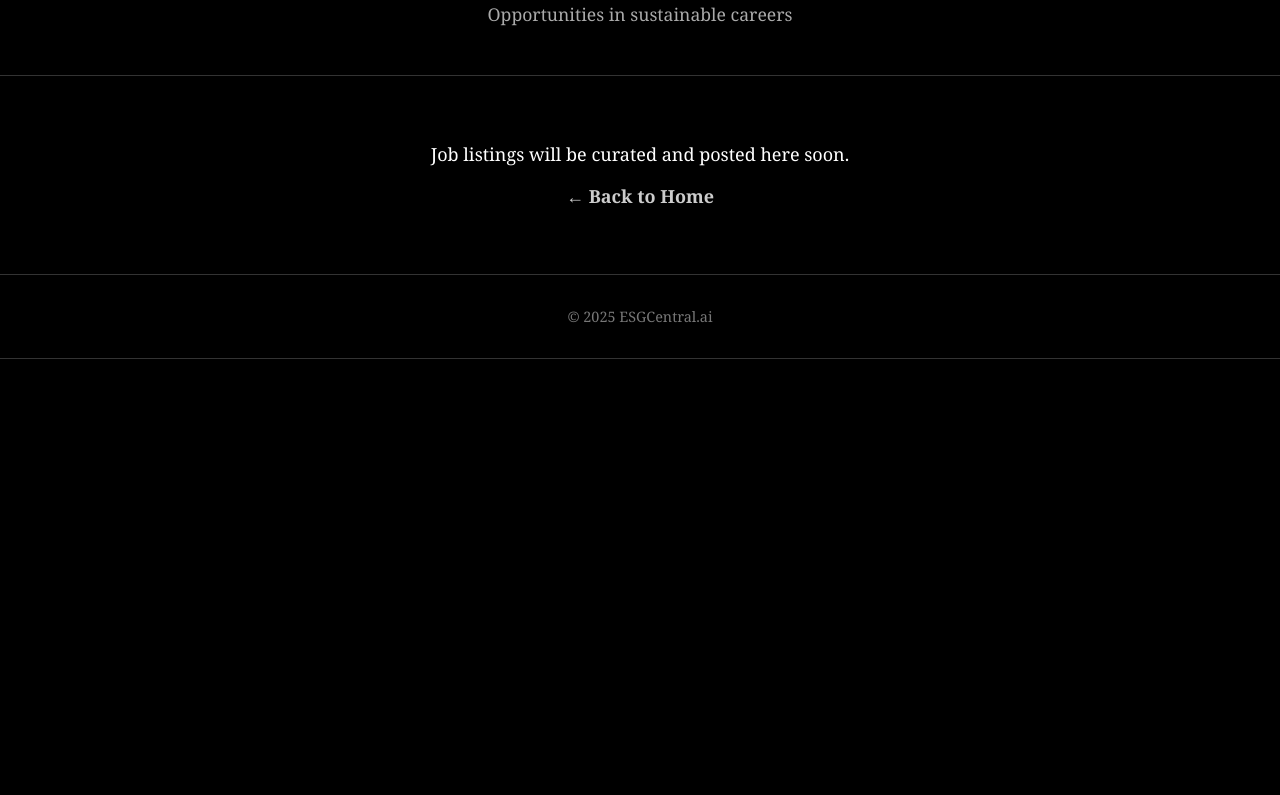
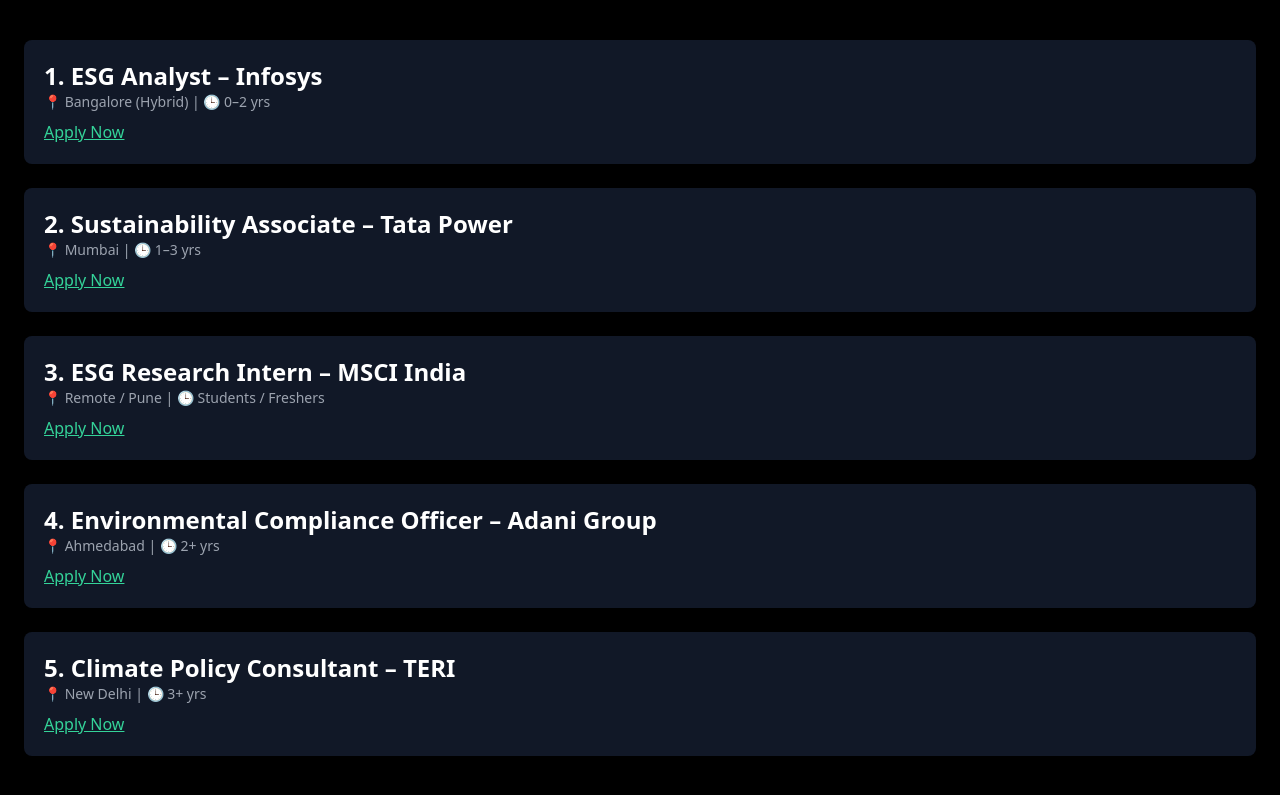
Before and after one commit to ESGCentral/esgcentral, a plain HTML site: page jobs.html in a window 1280 px wide. Shown: the part 100-895 px from the top of the page. Before the commit the page ends 800 px from the top, so only its background shows below. Drawn offline with nearby package versions, Linux system fonts and the light colour scheme.

Commit message:
Update jobs.html

```diff
--- a/jobs.html
+++ b/jobs.html
@@ -3,68 +3,53 @@
 <head>
   <meta charset="UTF-8" />
   <meta name="viewport" content="width=device-width, initial-scale=1.0"/>
-  <title>ESG Jobs - ESGCentral</title>
-  <style>
-    body {
-      margin: 0;
-      padding: 0;
-      background-color: #000;
-      color: #fff;
-      font-family: 'Georgia', serif;
-      font-size: 18px;
-    }
+  <title>ESG Jobs – ESGCentral</title>
+  <link href="https://cdn.jsdelivr.net/npm/tailwindcss@2.2.19/dist/tailwind.min.css" rel="stylesheet">
+</head>
+<body class="bg-black text-white font-sans p-6">
 
-    header, footer {
-      text-align: center;
-      padding: 2rem 1rem;
-      border-bottom: 1px solid #333;
-    }
-
-    header h1 {
-      margin: 0;
-      font-size: 2.4rem;
-    }
-
-    p.sub {
-      color: #aaa;
-      font-size: 1.1rem;
-    }
-
-    main {
-      text-align: center;
-      padding: 3rem 1rem;
-    }
-
-    a {
-      color: #ccc;
-      text-decoration: none;
-      font-weight: bold;
-    }
-
-    a:hover {
-      color: #fff;
-    }
-
-    footer {
-      border-top: 1px solid #333;
-      font-size: 0.9rem;
-      color: #777;
-    }
-  </style>
-</head>
-<body>
-  <header>
-    <h1>💼 ESG Jobs</h1>
-    <p class="sub">Opportunities in sustainable careers</p>
+  <header class="mb-10">
+    <h1 class="text-4xl font-bold text-green-400">🌱 ESG Jobs — Updated Weekly</h1>
+    <p class="text-lg text-gray-300 mt-2">Handpicked sustainability & ESG jobs you can apply for.</p>
   </header>
 
-  <main>
-    <p>Job listings will be curated and posted here soon.</p>
-    <p><a href="index.html">← Back to Home</a></p>
-  </main>
+  <section class="space-y-6">
 
-  <footer>
-    &copy; 2025 ESGCentral.ai
+    <div class="bg-gray-900 p-5 rounded-lg shadow-lg">
+      <h2 class="text-2xl font-semibold">1. ESG Analyst – Infosys</h2>
+      <p class="text-sm text-gray-400">📍 Bangalore (Hybrid) | 🕒 0–2 yrs</p>
+      <a href="https://career.infosys.com/jobdesc?jobReferenceCode=INF-ESG-ANALYST" class="text-green-400 underline mt-2 inline-block" target="_blank">Apply Now</a>
+    </div>
+
+    <div class="bg-gray-900 p-5 rounded-lg shadow-lg">
+      <h2 class="text-2xl font-semibold">2. Sustainability Associate – Tata Power</h2>
+      <p class="text-sm text-gray-400">📍 Mumbai | 🕒 1–3 yrs</p>
+      <a href="https://careers.tatapower.com/job-listing-sustainability-associate-mumbai" class="text-green-400 underline mt-2 inline-block" target="_blank">Apply Now</a>
+    </div>
+
+    <div class="bg-gray-900 p-5 rounded-lg shadow-lg">
+      <h2 class="text-2xl font-semibold">3. ESG Research Intern – MSCI India</h2>
+      <p class="text-sm text-gray-400">📍 Remote / Pune | 🕒 Students / Freshers</p>
+      <a href="https://www.msci.com/careers/job-search/esg-internship" class="text-green-400 underline mt-2 inline-block" target="_blank">Apply Now</a>
+    </div>
+
+    <div class="bg-gray-900 p-5 rounded-lg shadow-lg">
+      <h2 class="text-2xl font-semibold">4. Environmental Compliance Officer – Adani Group</h2>
+      <p class="text-sm text-gray-400">📍 Ahmedabad | 🕒 2+ yrs</p>
+      <a href="https://careers.adani.com/job-search/environmental-compliance-officer" class="text-green-400 underline mt-2 inline-block" target="_blank">Apply Now</a>
+    </div>
+
+    <div class="bg-gray-900 p-5 rounded-lg shadow-lg">
+      <h2 class="text-2xl font-semibold">5. Climate Policy Consultant – TERI</h2>
+      <p class="text-sm text-gray-400">📍 New Delhi | 🕒 3+ yrs</p>
+      <a href="https://www.teriin.org/job/climate-policy-consultant" class="text-green-400 underline mt-2 inline-block" target="_blank">Apply Now</a>
+    </div>
+
+  </section>
+
+  <footer class="mt-16 text-gray-500 text-sm">
+    🔄 Updated on June 20, 2025 — Powered by ESGCentral.ai
   </footer>
+
 </body>
 </html>
```
